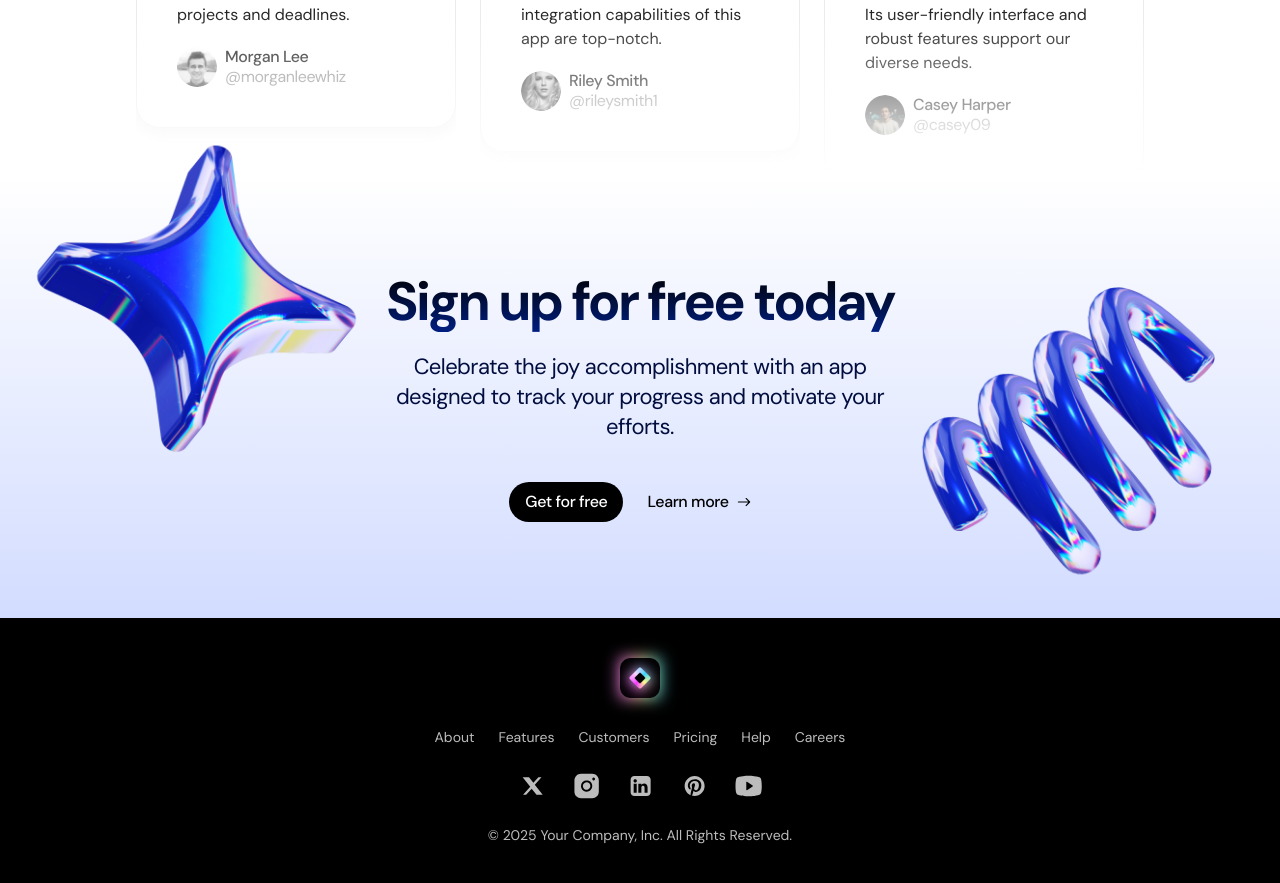
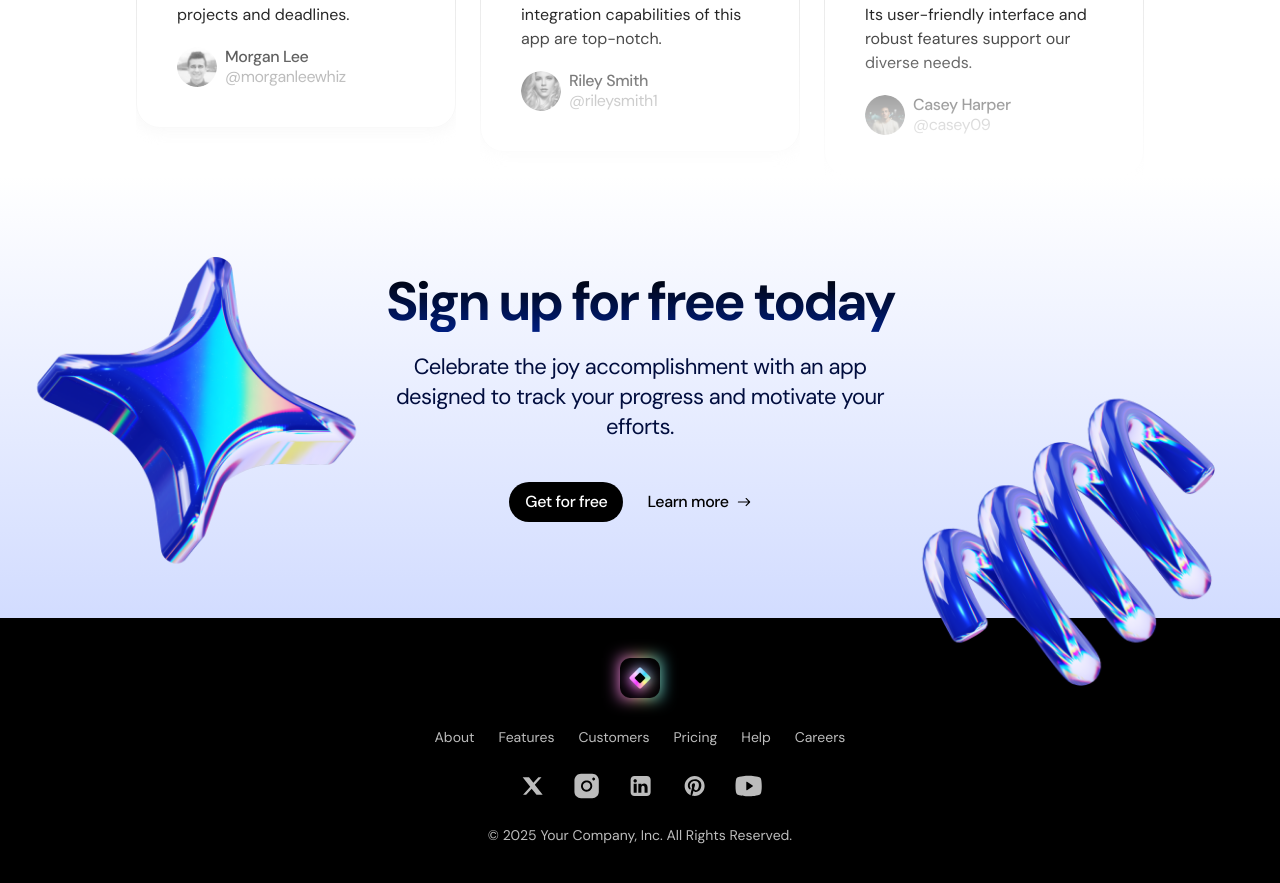
Before and after one commit to Md-Asikuzzaman/sass-productivity-landing, a Next.js app: page / in a window 1280 px wide. Shown: the part 4200-5083 px from the top of the page. Built offline with nearby package versions, Linux system fonts and the light colour scheme.

Commit message:
feat: added animation on call-to-action section

```diff
--- a/src/app/sections/CallToAction.tsx
+++ b/src/app/sections/CallToAction.tsx
@@ -3,10 +3,24 @@
 import Image from 'next/image';
 import Container from '../components/Container';
 import { IoIosArrowRoundForward } from 'react-icons/io';
+import { motion, useScroll, useTransform } from 'framer-motion';
+import { useRef } from 'react';
 
 const CallToAction = () => {
+  const sectionRef = useRef(null);
+
+  const { scrollYProgress } = useScroll({
+    target: sectionRef,
+    offset: ['start end', 'end start'],
+  });
+
+  const translateY = useTransform(scrollYProgress, [0, 1], [150, -150]);
+
   return (
-    <section className='bg-gradient-to-b from-white to-[#D2DCFF] py-24 overflow-x-clip'>
+    <section
+      ref={sectionRef}
+      className='bg-gradient-to-b from-white to-[#D2DCFF] py-24 overflow-x-clip'
+    >
       <Container>
         <div className='section-heading-wrapper relative'>
           <h2 className='section-title'>Sign up for free today</h2>
@@ -16,18 +30,20 @@
           </p>
 
           {/* UI graphics */}
-          <Image
+          <motion.img
             src={'/images/ui/star.png'}
             alt={'star'}
             height={350}
             width={350}
+            style={{ translateY: translateY }}
             className='hidden md:block absolute -left-[350px] -top-[140px]'
           />
-          <Image
+          <motion.img
             src={'/images/ui/spring.png'}
             alt={'star'}
             height={350}
             width={350}
+            style={{ translateY: translateY }}
             className='hidden md:block absolute -right-[330px] -top-[10px]'
           />
         </div>
--- a/src/app/sections/Hero.tsx
+++ b/src/app/sections/Hero.tsx
@@ -6,10 +6,10 @@
 import { motion, useScroll, useTransform } from 'framer-motion';
 
 const Hero = () => {
-  const heroRef = useRef(null);
+  const sectionRef = useRef(null);
 
   const { scrollYProgress } = useScroll({
-    target: heroRef,
+    target: sectionRef,
     offset: ['start end', 'end start'],
   });
 
@@ -17,7 +17,7 @@
 
   return (
     <section
-      ref={heroRef}
+      ref={sectionRef}
       className='section-gradient pt-8 pb-20 overflow-x-clip'
     >
       <Container className='md:flex items-center'>
@@ -38,6 +38,8 @@
             </button>
           </div>
         </div>
+
+        {/* UI graphics */}
         <div className='mt-20 md:mt-0 md:h-[648px] md:flex-1 relative'>
           <motion.img
             src={'/images/ui/cog.png'}
@@ -57,7 +59,6 @@
               ease: 'easeInOut',
             }}
           />
-
           <motion.img
             src={'/images/ui/cylinder.png'}
             alt={'cylinder'}
--- a/src/app/sections/ProductShowcase.tsx
+++ b/src/app/sections/ProductShowcase.tsx
@@ -6,17 +6,17 @@
 import { motion, useScroll, useTransform } from 'framer-motion';
 
 const ProductShowcase = () => {
-  const productRef = useRef(null);
+  const sectionRef = useRef(null);
 
   const { scrollYProgress } = useScroll({
-    target: productRef,
+    target: sectionRef,
     offset: ['start end', 'end start'],
   });
 
   const translateY = useTransform(scrollYProgress, [0, 1], [200, -200]);
   return (
     <section
-      ref={productRef}
+      ref={sectionRef}
       className='bg-gradient-to-b from-[#FFFFFF] to-[#D2DCFF] py-24 overflow-x-clip'
     >
       <Container>
@@ -33,6 +33,7 @@
           </p>
         </div>
 
+        {/* UI graphics */}
         <div className='relative'>
           <Image
             className='mt-10'
```
